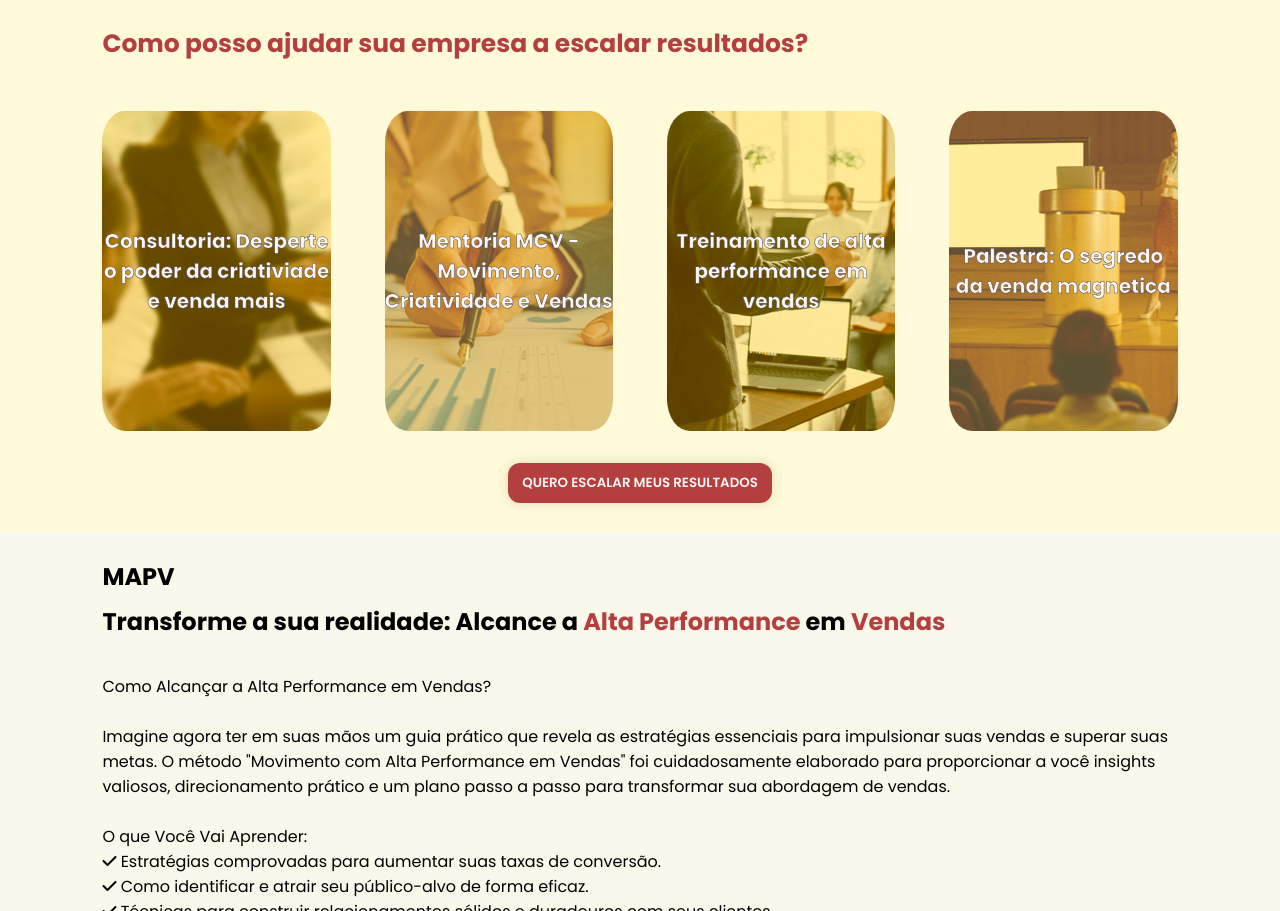
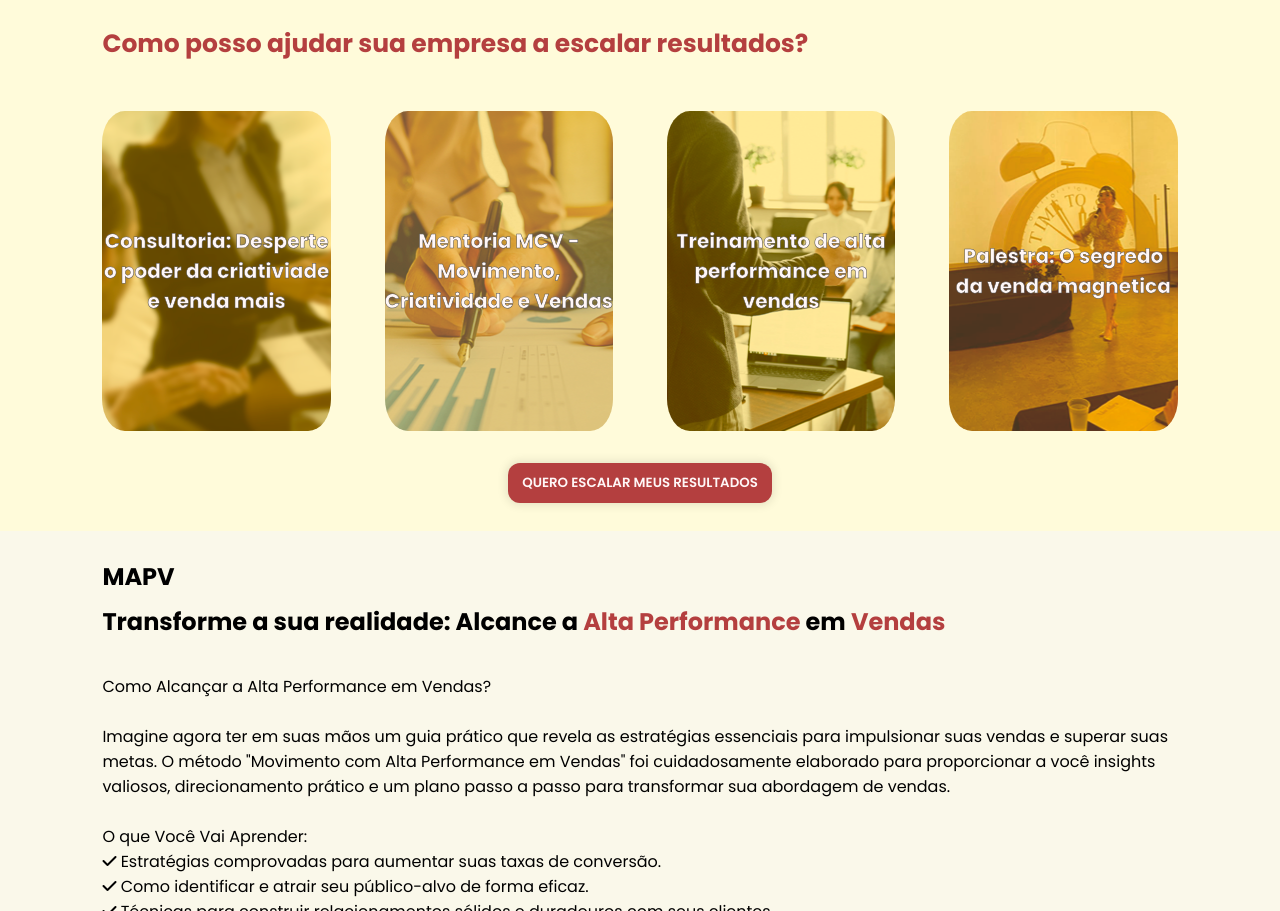
Before and after one commit to Lucas-Emm/Site-Milah-Rodrigues, a plain HTML site: page index.html in a window 1280 px wide. Shown: the part 1283-2194 px from the top of the page. Drawn offline with nearby package versions, Linux system fonts and the light colour scheme; a script that the page names is missing.

Commit message:
Alteração foto palestra

```diff
--- a/src/css/serviços.css
+++ b/src/css/serviços.css
@@ -82,14 +82,14 @@
     background: var(--color-primary-5);
     border-radius: 10%;
     box-shadow: (0px 0px 12px 4px rgba(0,0,0,0.5));
-    background-image: url(../img/palestra.png);
+    background-image: url(../img/palestra2.png);
 }
 .service-type-palestra:hover{
 
     background: var(--color-primary-5);
     height: 340px;
     width: 270px;
-    background-image: url(../img/palestra-blur.png);
+    background-image: url(../img/palestra2.png);
 }
 
 
```
Also changed, not shown: src/img/ebook3.jpg, src/img/palestra2.png (added).
